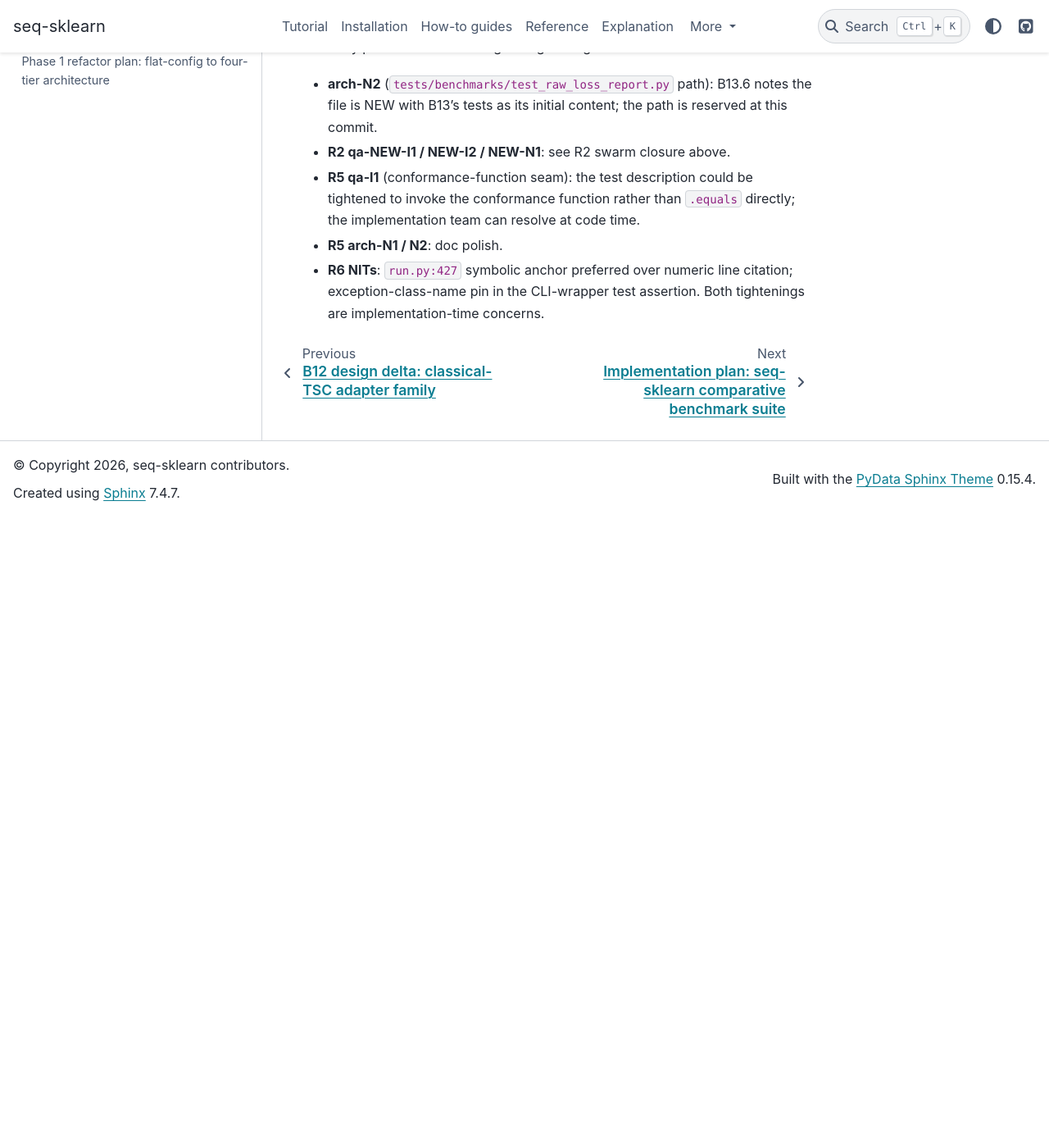
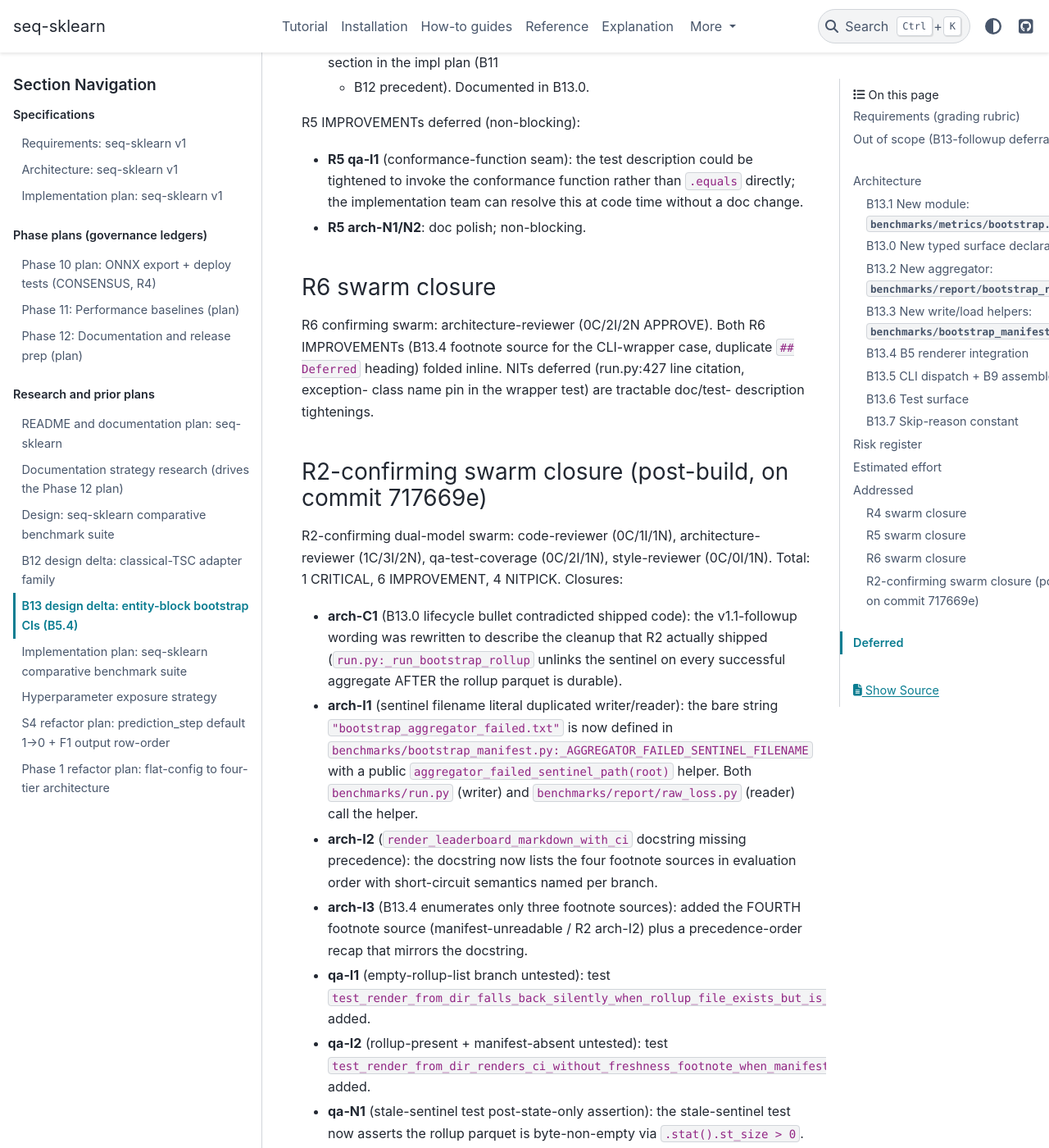
Before and after one commit to switch527/seq-sklearn, a Sphinx documentation site: the page built from docs/benchmark_suite_design_b13_delta.md, in a window 1280 px wide and 1400 px high, scrolled down 25759 px. Shown: the whole window at 82% size. Built offline with Sphinx 7.4.7 and the PyData theme 0.15.4, drawn with Linux system fonts in a browser that asks for light colours; pages that are not in the unit, such as notebooks, are missing from menus; before the commit the page ends 26389 px from its top, so only the background shows below that; some of the changed text lies outside the part shown.

Commit message:
fix(benchmarks,B13-R2-confirming): close arch-C1 + 5 IMPs
R2-confirming dual-model swarm aggregate (on commit 717669e):
  code-reviewer: 0C/1I/1N
  architecture-reviewer: 1C/3I/2N
  qa-test-coverage: 0C/2I/1N
  style-reviewer: 0C/0I/1N
  Total: 1 CRIT, 6 IMP, 4 NIT

Closures landed in this commit:

- arch-C1: B13.0 Lifecycle bullet said "v1 ships without the
  cleanup; a v1.1 followup adds it" but the cleanup shipped in
  R2 (run.py:_run_bootstrap_rollup unlinks the stale sentinel
  on successful aggregate). Doc rewritten to describe the
  shipped behavior.
- arch-I1: sentinel filename literal duplicated writer-side
  (run.py) vs reader-side (raw_loss.py). Moved to
  benchmarks/bootstrap_manifest.py as
  _AGGREGATOR_FAILED_SENTINEL_FILENAME + public
  aggregator_failed_sentinel_path(root) helper. Both call
  sites now use the helper.
- arch-I2: render_leaderboard_markdown_with_ci docstring
  added a precedence section listing the four footnote
  sources in evaluation order with short-circuit semantics.
- arch-I3: B13.4 in the design doc now enumerates the FOURTH
  footnote source (manifest-unreadable / R2 arch-I2) and
  carries a precedence-order recap that mirrors the
  docstring.
- qa-I1: added
  test_render_from_dir_falls_back_silently_when_rollup_file_exists_but_is_empty
  pinning the empty-parquet branch.
- qa-I2: added
  test_render_from_dir_renders_ci_without_freshness_footnote_when_manifest_absent
  pinning rollup-present + manifest-absent (silent CI
  variant, distinct from the corrupt-manifest footnote
  path).
- qa-N1: stale-sentinel test now asserts the rollup parquet
  is byte-non-empty in addition to existence.

Deferred (entries in design doc Deferred section):
- code-I1: FileNotFoundError in raw_loss.py except tuple is
  unreachable post-guard; kept for symmetry with run.py
  wrapper and TOCTOU-safety.
- arch-N1: "typed surface" naming polish in B13.0.
- arch-N2: strict before/after ordering assertion in the
  stale-sentinel test (would require a callable-spy fixture
  beyond R2 scope).

Tests: 608 passed (was 606; +2 new tests). ruff clean.
pyright 0 errors.

Co-Authored-By: Claude Opus 4.7 (1M context) <noreply@anthropic.com>

```diff
--- a/docs/benchmark_suite_design_b13_delta.md
+++ b/docs/benchmark_suite_design_b13_delta.md
@@ -279,13 +279,14 @@ either side doesn't silently break the contract.
   emits a `### Bootstrap aggregator failed` footnote naming
   the exception class.
 - **Lifecycle**: the producer writes on every aggregator
-  failure; the consumer never deletes it. A subsequent
-  successful run that produces a valid rollup AND leaves the
-  sentinel in place will surface the std variant + footnote
-  (the sentinel check fires first); the run.py wrapper SHOULD
-  unlink the sentinel on a successful aggregate call to avoid
-  this stickiness. v1 ships without the cleanup; a v1.1
-  followup adds it.
+  failure; the consumer never deletes it. The producer ALSO
+  unlinks the sentinel on every subsequent successful
+  `aggregate_bootstrap_rollup` call (`benchmarks/run.py:_run_bootstrap_rollup`
+  at the success branch, AFTER the rollup parquet is durable)
+  so a recovery run produces the CI variant rather than the
+  std + stale-footnote. Without this cleanup the renderer
+  would surface the failure footnote indefinitely once a
+  single aggregator failure landed.
 
 The two named raise sites:
 - Loader row-count drift (R7 defensive sort).
@@ -499,6 +500,33 @@ footnote naming the exception class that the wrapper logged.
 This distinguishes the absent-due-to-disabled (opt-out flag,
 no footnote) case from the absent-due-to-failure
 (wrapper-caught, footnote present) case.
+
+FOURTH footnote source (R2 arch-I2): when the rollup file is
+PRESENT and non-empty, but `run_manifest.json` exists yet
+fails to load (corrupt JSON, schema mismatch), the renderer
+STILL emits the CI variant (the rollup is the load-bearing
+artifact, not the manifest) but appends a "Bootstrap freshness
+check skipped: `run_manifest.json` is corrupt or
+schema-mismatched" footnote so the reader knows the
+freshness check was bypassed. This is distinct from the
+manifest-ABSENT case (silent fall through with no footnote)
+because absent means "the CLI never wrote one and freshness
+checking is opt-in", whereas corrupt means "an attempt was
+made and silently dropping the failure would mask the bug".
+
+Footnote-source precedence in
+`render_leaderboard_markdown_with_ci` (in evaluation order):
+1. `aggregator_error_class is not None` (wrapper-caught
+   failure): std variant + "aggregator failed" footnote;
+   nothing else evaluated.
+2. `not rollup` (no rollup ran; opt-out or absent file):
+   std variant; no footnote.
+3. `expected_manifest_fingerprint` set AND any rollup row's
+   fingerprint mismatches: std variant + "rollup is stale"
+   footnote; nothing else evaluated.
+4. CI variant renders; if `manifest_unreadable=True` the
+   "freshness check skipped" footnote is appended to the
+   CI body.
 
 ### B13.5 CLI dispatch + B9 assembled report
 
@@ -1032,6 +1060,43 @@ inline. NITs deferred (run.py:427 line citation, exception-
 class name pin in the wrapper test) are tractable doc/test-
 description tightenings.
 
+### R2-confirming swarm closure (post-build, on commit 717669e)
+
+R2-confirming dual-model swarm: code-reviewer (0C/1I/1N),
+architecture-reviewer (1C/3I/2N), qa-test-coverage
+(0C/2I/1N), style-reviewer (0C/0I/1N). Total: 1 CRITICAL, 6
+IMPROVEMENT, 4 NITPICK. Closures:
+
+- **arch-C1** (B13.0 lifecycle bullet contradicted shipped
+  code): the v1.1-followup wording was rewritten to describe
+  the cleanup that R2 actually shipped (`run.py:_run_bootstrap_rollup`
+  unlinks the sentinel on every successful aggregate AFTER
+  the rollup parquet is durable).
+- **arch-I1** (sentinel filename literal duplicated
+  writer/reader): the bare string
+  `"bootstrap_aggregator_failed.txt"` is now defined in
+  `benchmarks/bootstrap_manifest.py:_AGGREGATOR_FAILED_SENTINEL_FILENAME`
+  with a public `aggregator_failed_sentinel_path(root)`
+  helper. Both `benchmarks/run.py` (writer) and
+  `benchmarks/report/raw_loss.py` (reader) call the helper.
+- **arch-I2** (`render_leaderboard_markdown_with_ci`
+  docstring missing precedence): the docstring now lists
+  the four footnote sources in evaluation order with
+  short-circuit semantics named per branch.
+- **arch-I3** (B13.4 enumerates only three footnote
+  sources): added the FOURTH footnote source
+  (manifest-unreadable / R2 arch-I2) plus a precedence-order
+  recap that mirrors the docstring.
+- **qa-I1** (empty-rollup-list branch untested): test
+  `test_render_from_dir_falls_back_silently_when_rollup_file_exists_but_is_empty`
+  added.
+- **qa-I2** (rollup-present + manifest-absent untested):
+  test `test_render_from_dir_renders_ci_without_freshness_footnote_when_manifest_absent`
+  added.
+- **qa-N1** (stale-sentinel test post-state-only assertion):
+  the stale-sentinel test now asserts the rollup parquet is
+  byte-non-empty via `.stat().st_size > 0`.
+
 ## Deferred
 
 Doc-only polish or non-blocking strengthenings from all six
@@ -1051,3 +1116,21 @@ rounds:
   numeric line citation; exception-class-name pin in the
   CLI-wrapper test assertion. Both tightenings are
   implementation-time concerns.
+- **R2-confirming code-I1** (`FileNotFoundError` in the
+  three-way except tuple at `raw_loss.py:579-583`): the
+  guard at line 576 makes this branch unreachable in the
+  no-TOCTOU case; kept for symmetry with the same handler
+  shape in `run.py:_run_bootstrap_rollup` and to fail
+  closed on a delete-between-exists-and-read race. Cosmetic;
+  no production impact.
+- **R2-confirming arch-N1** ("typed surface" naming
+  mismatches the bare-string FS sentinel): naming polish in
+  B13.0; the helper `aggregator_failed_sentinel_path` now
+  IS the typed surface, so the section heading is
+  consistent with the artifact in code.
+- **R2-confirming arch-N2** (strict-ordering assertion in
+  the stale-sentinel test): the post-state assertion +
+  byte-non-empty parquet assertion together pin the
+  ordering invariant; a strict before/after order
+  assertion would require a callable-spy fixture that is
+  out of scope at this stage.
```
Also changed, not shown: 5 other files.
